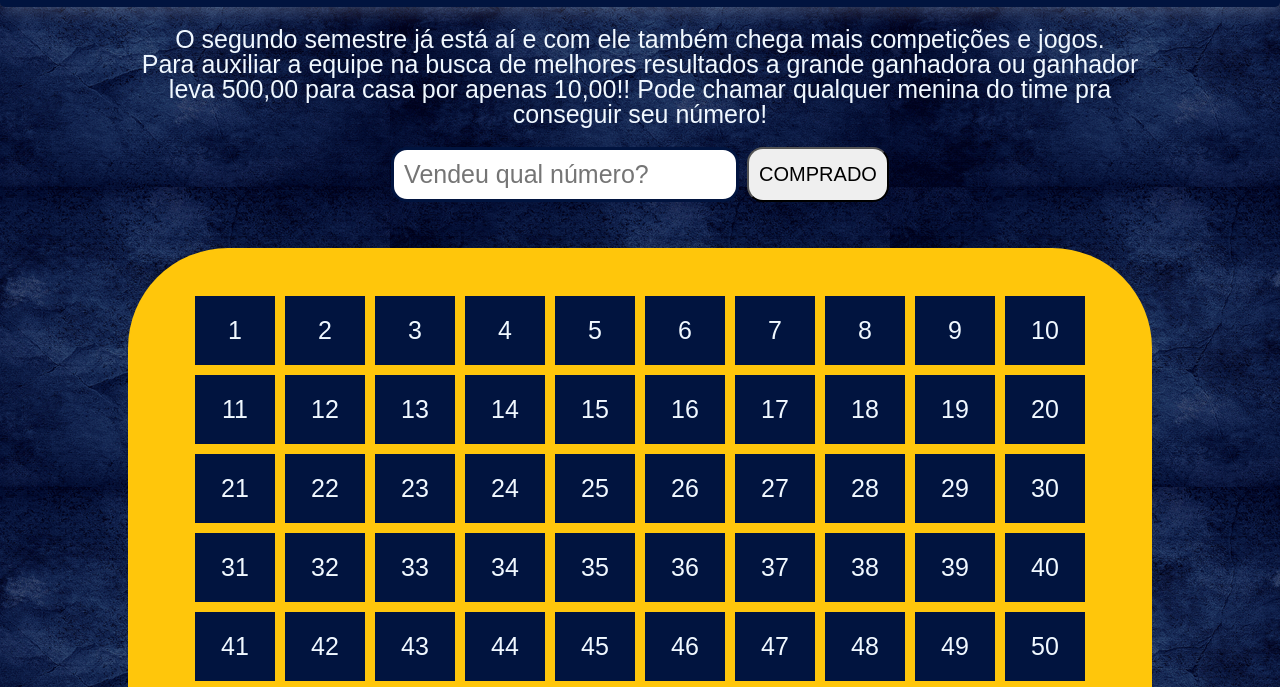
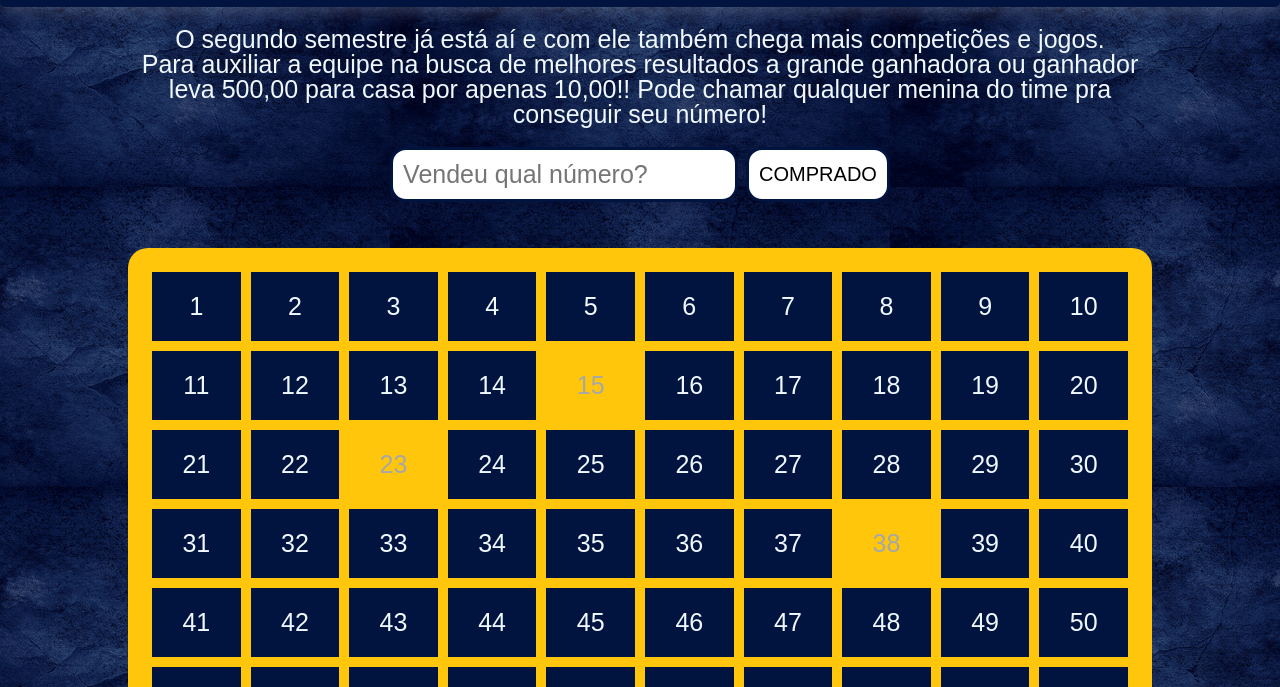
Before and after one commit to AnaFSaraiva/Rifas, a plain HTML site: page index.html in a window 1280 px wide. Shown: the part 113-800 px from the top of the page. Drawn offline with Linux system fonts and the light colour scheme.

Commit message:
feat: add carregamento com numeor ja selecionados.

```diff
--- a/css/style.css
+++ b/css/style.css
@@ -70,6 +70,9 @@ form {
 
   outline: none;
   border: 3px solid var(--azul_padrao);
+
+  appearance: none;
+
 }
 
 .input_numero:hover {
@@ -81,12 +84,31 @@ form {
   border: 3px solid var(--amarelo_padrao);
 }
 
+/* ----- Tira arrow do input ----- */
+input::-webkit-inner-spin-button {
+  -webkit-appearance: none;
+}
+
+/* ------------------------------- */
+
 .btnCompra {
+  background-color: rgb(255, 255, 255);
   padding: 10px;
   font-size: 20px;
+
+  border: 3px solid var(--azul_padrao);
   border-radius: 16px;
+}
 
+.btnCompra:hover {
+  border: 3px solid #4D99FF;
 }
+
+.btnCompra:active {
+  transform: scale(95%);
+  border: 3px solid var(--amarelo_padrao);
+}
+
 
 .erro {
   visibility: hidden;
@@ -110,13 +132,14 @@ form {
   font-size: 25px;
 
   background-color: var(--amarelo_padrao);
-  padding: 48px 24px 10px 24px;
-  border-radius: 100px 100px 0 0;
+  padding: 24px 24px 40px 24px;
+  border-radius: 20px 20px 0 0;
 }
 
 .numero {
-  width: 80px;
   padding: 20px 0;
+
+  flex: 1 1 calc(10% - 10px);
 
   background-color: var(--azul_padrao);
   border: solid 2px var(--azul_padrao);
--- a/index.html
+++ b/index.html
@@ -47,7 +47,7 @@
   </main>
 
 
-  <script src="script.js"></script>
+  <script type="module" src="./js/script.js"></script>
 
 </body>
 
--- /dev/null
+++ b/js/numeros.js
@@ -0,0 +1,25 @@
+function colocaNumeros() {
+  const numeros = document.querySelector('.numeros')
+  let criacao = ''
+
+  for (let i = 1; i <= 170; i++) {
+    criacao += `<div id = "${i}" class = "numero">
+    <span> ${i}</span>
+    </div >`
+  }
+  numeros.innerHTML = criacao
+}
+
+// const colocaNumeros = () => {
+//   const numeros = document.querySelector('.numeros')
+//   let criacao = ''
+
+//   for (i = 1; i <= 170; i++) {
+//     criacao += `<div id = "${i}" class = "numero">
+//     <span> ${i}</span>
+//     </div >`
+//   }
+//   numeros.innerHTML = criacao
+// }
+
+export default colocaNumeros
--- a/script.js
+++ b/js/script.js
@@ -1,26 +1,17 @@
-function colocaNumeros() {
-  const numeros = document.querySelector('.numeros')
-  let criacao = ''
+// const colocaNumeros = require('./numeros.js')
+import colocaNumeros from "./numeros.js";
 
-  for (i = 1; i <= 170; i++) {
-    criacao += `<div id = "${i}" class = "numero">
-    <span> ${i}</span>
-    </div >`
-  }
-  console.log(criacao)
-  numeros.innerHTML = criacao
-}
-
-
+const numeroIndisponivel = [96, 38, 23, 15, 119, 140]
 
 function marcaNumero() {
   const btnCompra = document.querySelector('.btnCompra')
 
   btnCompra.onclick = () => {
+
     const numeroComprado = document.querySelector(".input_numero").value
+
     if (numeroComprado >= 1 && numeroComprado <= 170) {
       document.querySelector('.erro').style.visibility = "hidden"
-      console.log('tá funcionando');
 
       trocaCor(numeroComprado)
     } else {
@@ -30,7 +21,6 @@ function marcaNumero() {
   };
 }
 
-
 function trocaCor(value) {
   const numeroEscolhido = document.getElementById(`${value}`)
   numeroEscolhido.classList.add("comprado")
@@ -38,10 +28,17 @@ function trocaCor(value) {
 }
 
 
+
+function numerosJaVendidos() {
+  numeroIndisponivel.forEach(element => {
+    trocaCor(element)
+  });
+}
+
+
 window.onload = () => {
   colocaNumeros()
   marcaNumero()
+  numerosJaVendidos()
+
 }
-
-
-// export { colocaNumeros; marcaNumero }
```
Also changed, not shown: package.json (deleted, +0 -12 lines), 2 other files.
